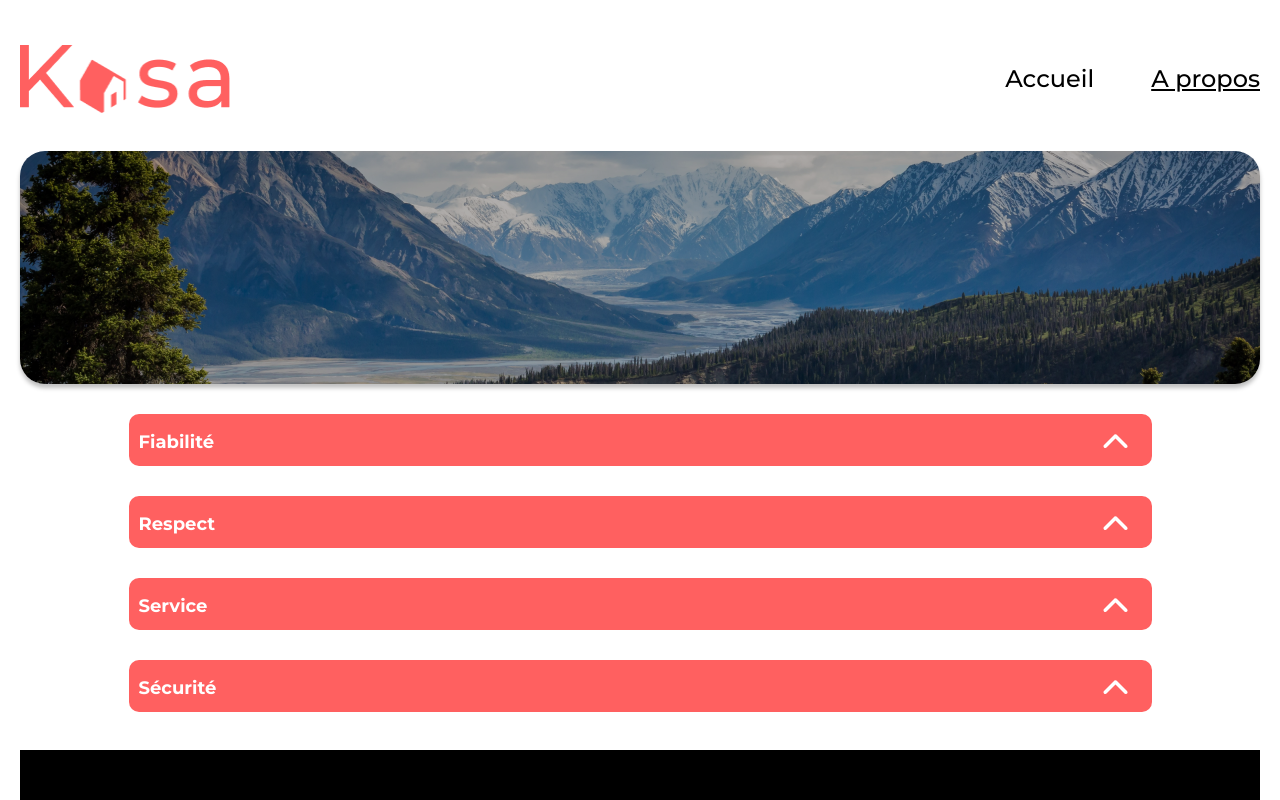
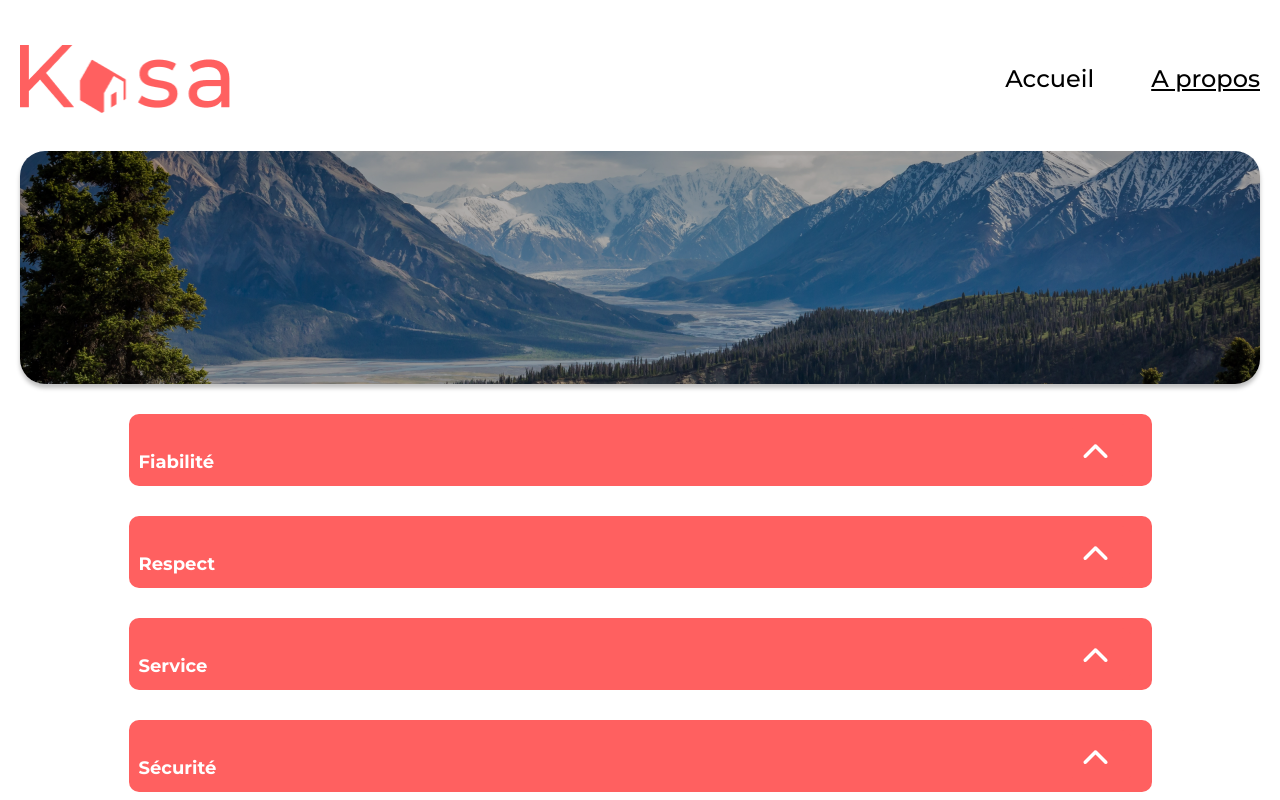
Before and after one commit to HanhNG64/kasa, a React (Create React App) app: page /about in a window 1280 px wide. Shown: the top 800 px of the page. Built offline with nearby package versions, Linux system fonts and the light colour scheme.

Commit message:
amélioration css du collapse

```diff
--- a/src/components/collapse/collapse.jsx
+++ b/src/components/collapse/collapse.jsx
@@ -21,7 +21,7 @@ function Collapse({ title, content, alignSelf = false }) {
       <div className="Collapse__title">
         <p>{title}</p>
         <img
-          className={open ? 'Collapse__title--open' : 'Collapse__title--close'}
+          className={open ? 'Collapse__title open' : 'Collapse__title'}
           src={arrow}
           alt="flèche "
           onClick={collapse}
--- a/src/components/collapse/collapse.scss
+++ b/src/components/collapse/collapse.scss
@@ -60,12 +60,8 @@ $animation-duration: 0.5s;
       cursor: pointer;
     }
 
-    &--open {
+    &.open {
       @include arrowRotation(-180deg);
-    }
-
-    &--close {
-      @include arrowRotation(0deg);
     }
   }
 
```
